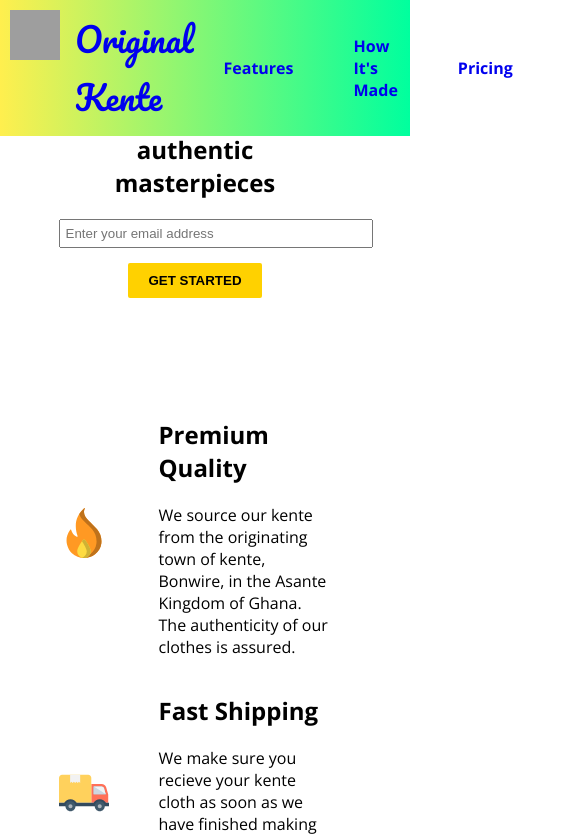
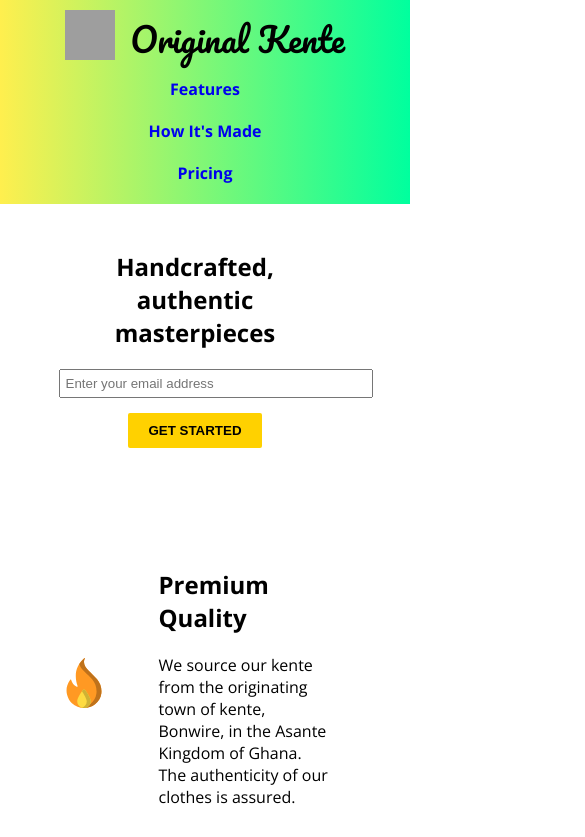
Before and after one commit to sammyhawkrad/freeCodeCamp, a plain HTML site: page Product Landing Page/index.html in a window 390 px wide. Shown: the top 837 px of the page, 585 px wide, since content can reach past the window. Drawn offline with nearby package versions, Linux system fonts and the light colour scheme; grey boxes are pictures that could not be loaded.

Commit message:
PLP: Add media queries for mobile screens

```diff
--- a/Product Landing Page/index.html
+++ b/Product Landing Page/index.html
@@ -11,7 +11,7 @@
     <header id="header">
         <div id="logo">
             <img src="http://www.adinkra.org/images/nkyimu_lg.gif" alt="" id="header-img">
-            <a href="#">Original Kente</a>
+            <a id="page-name" href="#">Original Kente</a>
         </div>
         <nav id="nav-bar">
             <a href="#features" class="nav-link">Features</a>
@@ -22,9 +22,9 @@
     <div class="container">
         <section id="intro">
             <h1>Handcrafted, authentic masterpieces</h1>
-            <form action="https://www.freecodecamp.com/email-submit" method="post">
+            <form id="form" action="https://www.freecodecamp.com/email-submit" method="post">
                 <input type="email" name="email" id="email" placeholder="Enter your email address"><br>
-                <button type="submit" id="submit">GET STARTED</button>
+                <input type="submit" id="submit" value="GET STARTED">
             </form>
         </section>
 
@@ -146,7 +146,7 @@
         </section>
 
         <section id="exhibit">
-            <iframe width="560" height="315" src="https://www.youtube.com/embed/ZruK30k5Xf8" title="YouTube video player"
+            <iframe id="video" width="560" height="315" src="https://www.youtube.com/embed/ZruK30k5Xf8" title="YouTube video player"
                 frameborder="0" allow="accelerometer; autoplay; clipboard-write; encrypted-media; gyroscope; picture-in-picture"
                 allowfullscreen>
             </iframe>
--- a/Product Landing Page/style.css
+++ b/Product Landing Page/style.css
@@ -25,6 +25,7 @@ body {
     display: flex;
     flex-grow: 1;
     font-family: 'Pacifico', cursive;
+    color: black;
 
 }
 
@@ -51,6 +52,10 @@ body {
 
 #header a:visited{
     color: #000;
+}
+
+#page-name{
+    color: black;
 }
 
 #nav-bar a:hover{
@@ -143,3 +148,22 @@ footer{
 footer a{
     text-decoration: none;
 }
+
+@media (max-width: 600px) {
+    #nav-bar{
+        flex-direction: column;
+    }
+
+    #header{
+        flex-direction: column;
+        align-items: center;
+    }
+
+    #intro{
+        margin-top: 250px;
+    }
+
+    #pricing{
+        flex-direction: column;
+    }
+}
```
